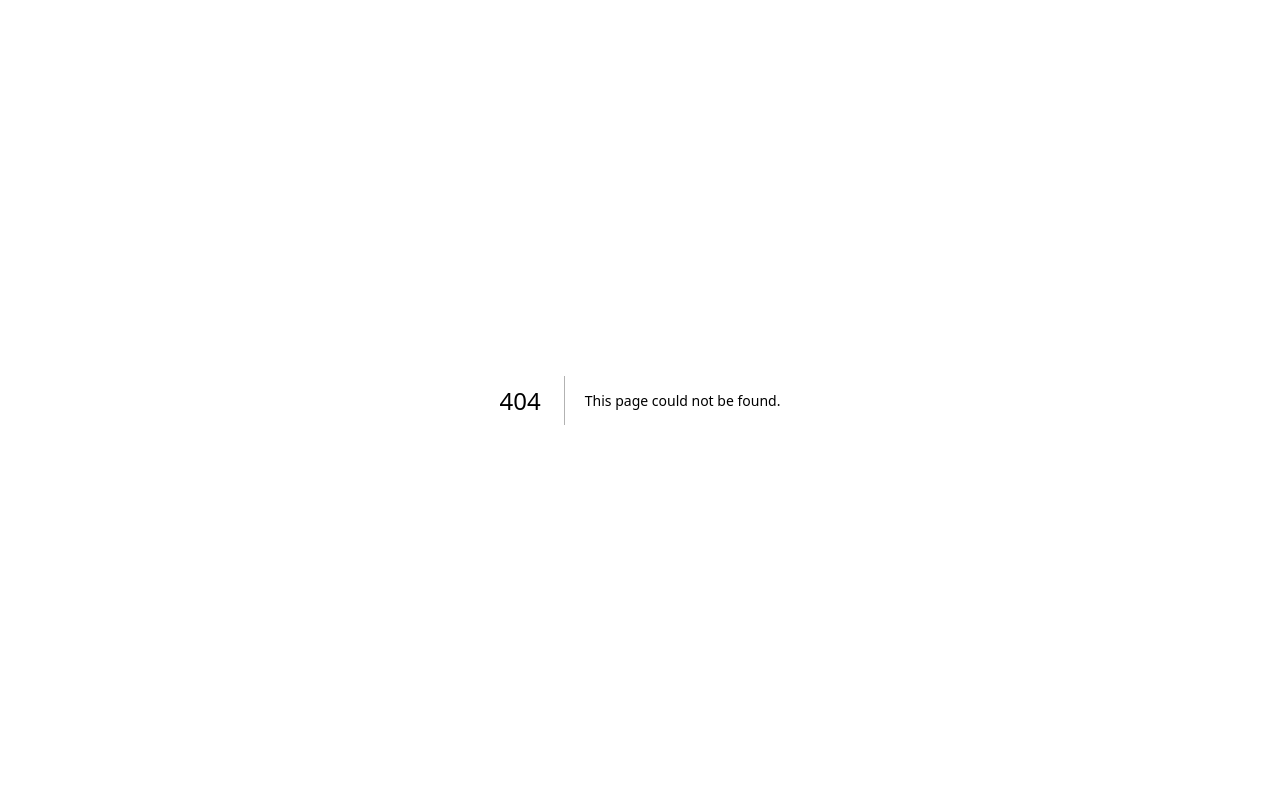
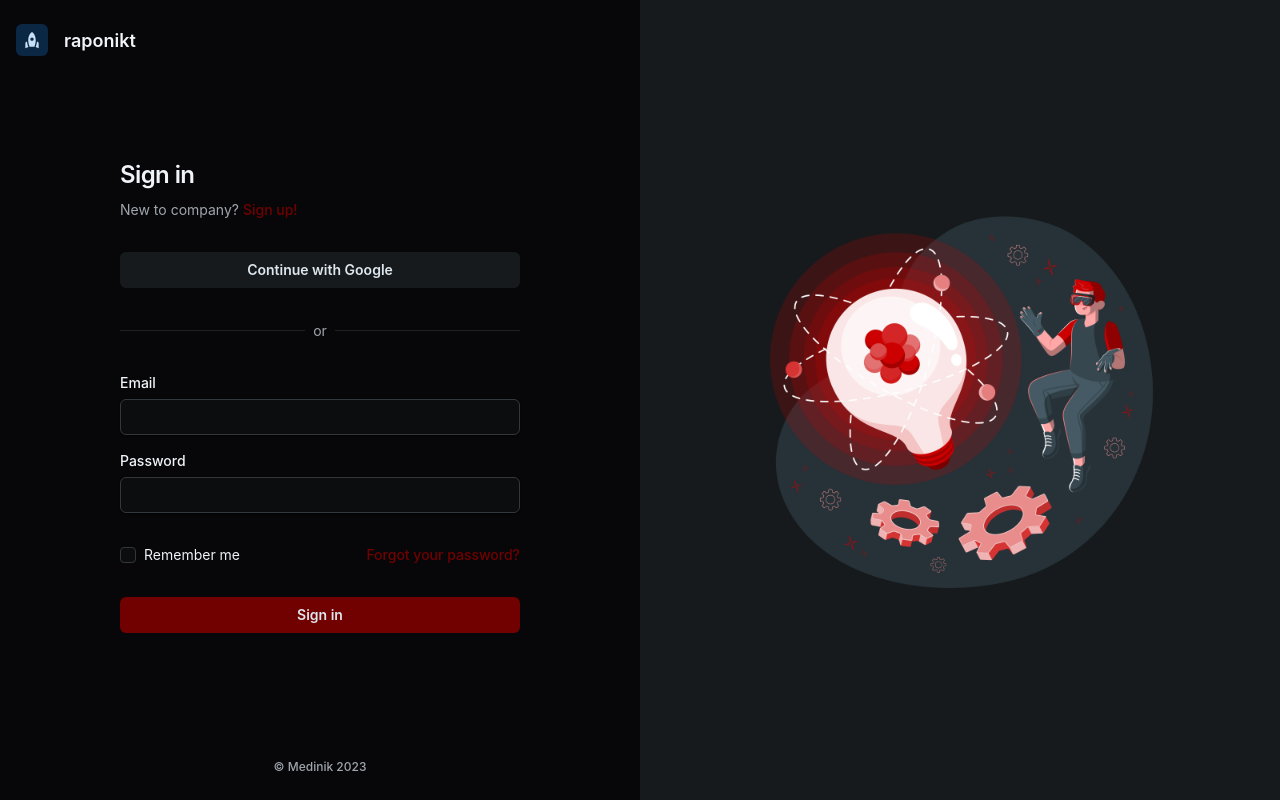
Before and after one commit to rapon1kt/medinik, a Next.js app: page /login in a window 1280 px wide. Before the commit this address had no page. Built offline with nearby package versions, Linux system fonts and the light colour scheme.

Commit message:
feat: create login page

```diff
--- /dev/null
+++ b/src/app/(auth)/login/page.tsx
@@ -0,0 +1,261 @@
+"use client";
+import * as React from "react";
+import {
+	CssVarsProvider,
+	Stack,
+	Typography,
+	Input,
+	Link,
+	IconButton,
+	FormLabel,
+	FormControl,
+	Divider,
+	Checkbox,
+	Button,
+	Box,
+	CssBaseline,
+	GlobalStyles,
+	formLabelClasses,
+} from "@mui/joy";
+import { Rocket } from "@mui/icons-material";
+import { useRouter } from "next/navigation";
+import { AlertComponent } from "@/components";
+
+interface FormElements extends HTMLFormControlsCollection {
+	email: HTMLInputElement;
+	password: HTMLInputElement;
+	persistent: HTMLInputElement;
+}
+interface SignInFormElement extends HTMLFormElement {
+	readonly elements: FormElements;
+}
+
+interface MessageProps {
+	title: string;
+	description: string;
+	severity: "danger" | "success";
+}
+
+export default function Login() {
+	const [message, setMessage] = React.useState<MessageProps>();
+
+	const router = useRouter();
+
+	const handleSubmit = (event: React.FormEvent<SignInFormElement>) => {
+		event.preventDefault();
+		const formElements = event.currentTarget.elements;
+		const data = {
+			email: formElements.email.value,
+			password: formElements.password.value,
+			persistent: formElements.persistent.checked,
+		};
+
+		setMessage({
+			title: "Sucesso!",
+			description: "Você será redirecionado, seja bem-vindo!",
+			severity: "success",
+		});
+		setTimeout(() => {
+			router.push("/");
+			console.log(data);
+		}, 1500);
+	};
+
+	return (
+		<CssVarsProvider defaultMode="dark" disableTransitionOnChange>
+			<CssBaseline />
+			<GlobalStyles
+				styles={{
+					":root": {
+						"--Collapsed-breakpoint": "769px",
+						"--Cover-width": "50vw",
+						"--Form-maxWidth": "800px",
+						"--Transition-duration": "0.4s",
+					},
+				}}
+			/>
+			<Box
+				sx={(theme) => ({
+					width:
+						"clamp(100vw - var(--Cover-width), (var(--Collapsed-breakpoint) - 100vw) * 999, 100vw)",
+					transition: "width var(--Transition-duration)",
+					transitionDelay: "calc(var(--Transition-duration) + 0.1s)",
+					position: "relative",
+					zIndex: 1,
+					display: "flex",
+					justifyContent: "flex-end",
+					backdropFilter: "blur(12px)",
+					backgroundColor: "rgba(255 255 255 / 0.2)",
+					[theme.getColorSchemeSelector("dark")]: {
+						backgroundColor: "rgba(19 19 24 / 0.4)",
+					},
+				})}
+			>
+				<Box
+					sx={{
+						display: "flex",
+						flexDirection: "column",
+						minHeight: "100dvh",
+						width:
+							"clamp(var(--Form-maxWidth), (var(--Collapsed-breakpoint) - 100vw) * 999, 100%)",
+						maxWidth: "100%",
+						px: 2,
+					}}
+				>
+					<Box
+						component="header"
+						sx={{
+							py: 3,
+							display: "flex",
+							alignItems: "left",
+							justifyContent: "space-between",
+						}}
+					>
+						<Box
+							sx={{
+								gap: 2,
+								display: "flex",
+								alignItems: "center",
+							}}
+						>
+							<a href="/">
+								<IconButton variant="soft" color="primary" size="sm">
+									<Rocket />
+								</IconButton>
+							</a>
+
+							<Typography level="title-lg">raponikt</Typography>
+						</Box>
+					</Box>
+					<Box
+						component="main"
+						sx={{
+							my: "auto",
+							py: 2,
+							pb: 5,
+							display: "flex",
+							flexDirection: "column",
+							gap: 2,
+							width: 400,
+							maxWidth: "100%",
+							mx: "auto",
+							borderRadius: "sm",
+							"& form": {
+								display: "flex",
+								flexDirection: "column",
+								gap: 2,
+							},
+							[`& .${formLabelClasses.asterisk}`]: {
+								visibility: "hidden",
+							},
+						}}
+					>
+						<Stack gap={4} sx={{ mb: 2 }}>
+							<Stack gap={1}>
+								<Typography level="h3">Sign in</Typography>
+								<Typography level="body-sm">
+									New to company?{" "}
+									<Link
+										href="/register"
+										level="title-sm"
+										sx={{ color: "#710000", textDecoration: "#710000" }}
+									>
+										Sign up!
+									</Link>
+								</Typography>
+							</Stack>
+							<Button variant="soft" color="neutral" fullWidth>
+								Continue with Google
+							</Button>
+						</Stack>
+						<Divider
+							sx={(theme) => ({
+								[theme.getColorSchemeSelector("light")]: {
+									color: { xs: "#FFF", md: "text.tertiary" },
+									"--Divider-lineColor": {
+										xs: "#FFF",
+										md: "var(--joy-palette-divider)",
+									},
+								},
+							})}
+						>
+							or
+						</Divider>
+						{message && (
+							<AlertComponent
+								message={message}
+								setMessage={setMessage}
+								key="AuthAlert"
+							/>
+						)}
+						<Stack gap={4} sx={{ mt: 2 }}>
+							<form onSubmit={handleSubmit}>
+								<FormControl required>
+									<FormLabel>Email</FormLabel>
+									<Input type="email" name="email" />
+								</FormControl>
+								<FormControl required>
+									<FormLabel>Password</FormLabel>
+									<Input type="password" name="password" />
+								</FormControl>
+								<Stack gap={4} sx={{ mt: 2 }}>
+									<Box
+										sx={{
+											display: "flex",
+											justifyContent: "space-between",
+											alignItems: "center",
+										}}
+									>
+										<Checkbox size="sm" label="Remember me" name="persistent" />
+										<Link
+											level="title-sm"
+											href="/support"
+											sx={{ color: "#710000", textDecoration: "#710000" }}
+										>
+											Forgot your password?
+										</Link>
+									</Box>
+									<Button
+										variant="soft"
+										color="neutral"
+										type="submit"
+										fullWidth
+										sx={{ background: "#710000" }}
+									>
+										Sign in
+									</Button>
+								</Stack>
+							</form>
+						</Stack>
+					</Box>
+					<Box component="footer" sx={{ py: 3 }}>
+						<Typography level="body-xs" textAlign="center">
+							© Medinik {new Date().getFullYear()}
+						</Typography>
+					</Box>
+				</Box>
+			</Box>
+			<Box
+				sx={(theme) => ({
+					height: "100%",
+					position: "fixed",
+					right: 0,
+					top: 0,
+					bottom: 0,
+					left: "clamp(0px, (100vw - var(--Collapsed-breakpoint)) * 999, 100vw - var(--Cover-width))",
+					transition:
+						"background-image var(--Transition-duration), left var(--Transition-duration) !important",
+					transitionDelay: "calc(var(--Transition-duration) + 0.1s)",
+					backgroundColor: "background.level1",
+					backgroundSize: "400px",
+					backgroundPosition: "center",
+					backgroundRepeat: "no-repeat",
+					backgroundImage: "url(software-example.png)",
+					[theme.getColorSchemeSelector("dark")]: {
+						backgroundImage: "url(new-functions.png)",
+					},
+				})}
+			/>
+		</CssVarsProvider>
+	);
+}
```
